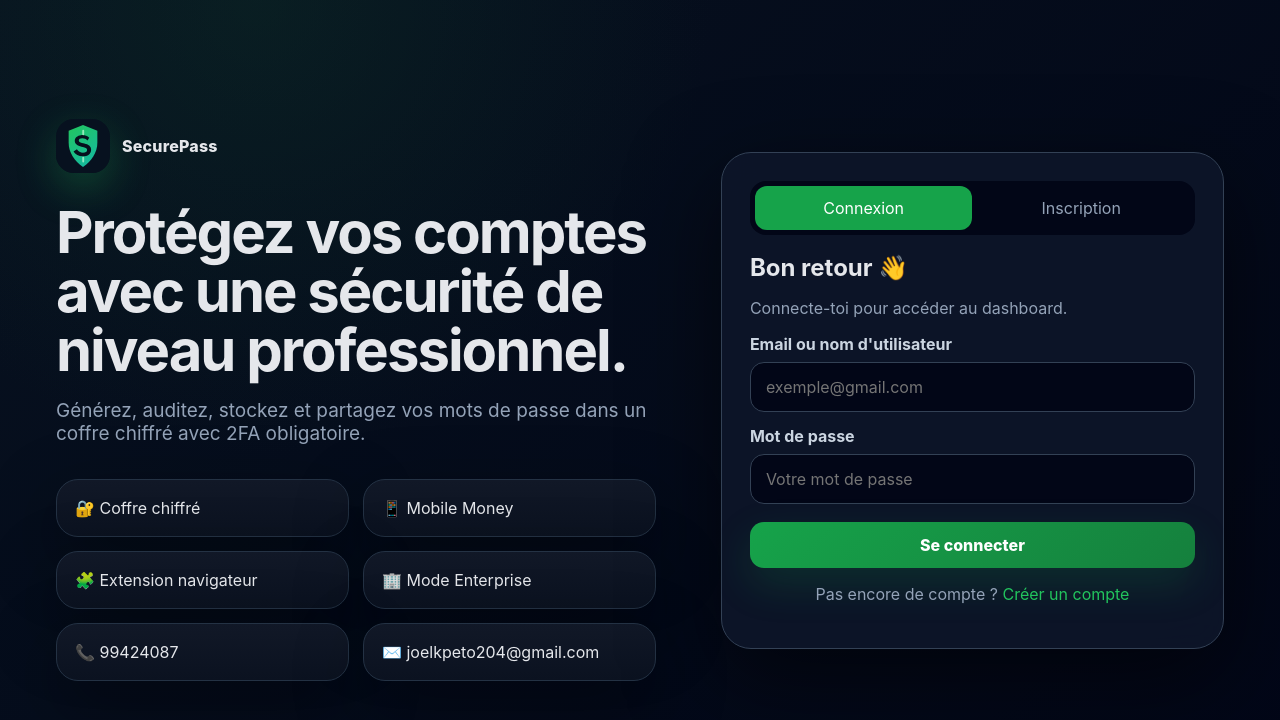
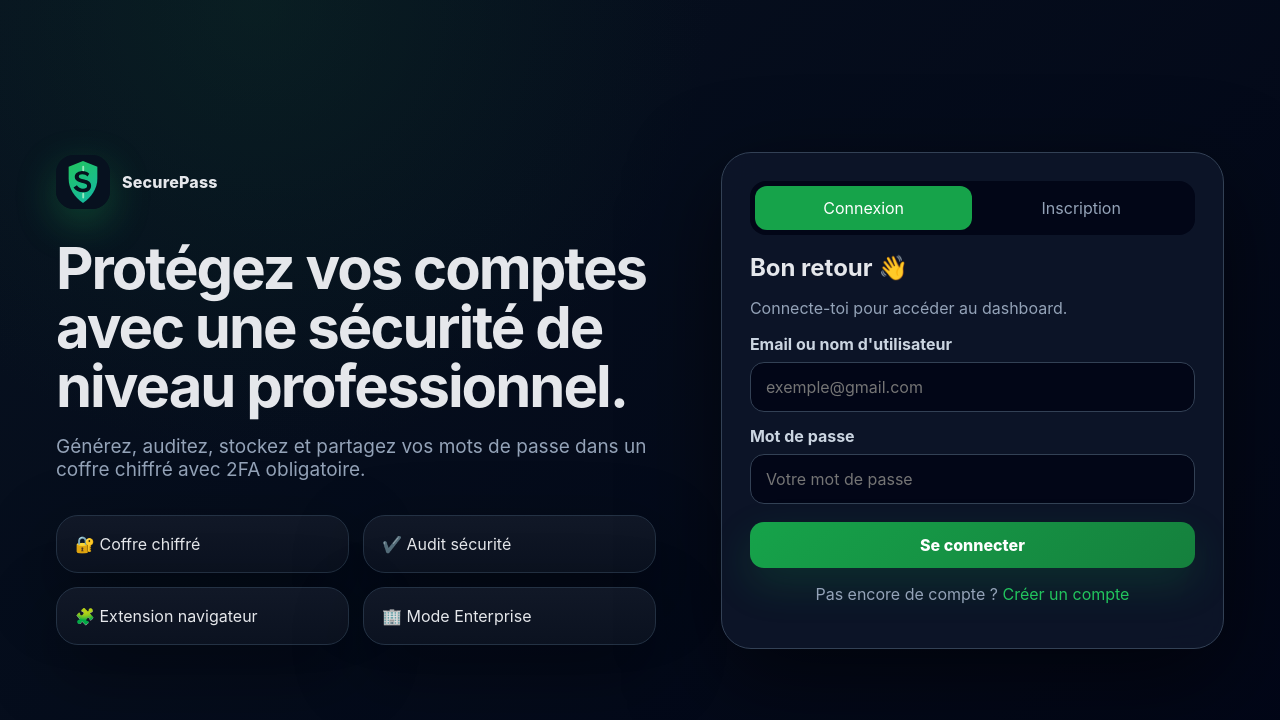
Before and after one commit to joel1589-spec/securepass, a Flask app: page / in a window 1280 px wide. Shown: the top 720 px of the page. Run offline with Flask 3, Linux system fonts and the light colour scheme.

Commit message:
Update index.html

```diff
--- a/templates/index.html
+++ b/templates/index.html
@@ -1,5 +1,8 @@
 <!doctype html><html lang="fr"><head>
 <meta charset="utf-8"><meta name="viewport" content="width=device-width,initial-scale=1">
+<link rel="icon" type="image/svg+xml" href="/static/logo.svg">
+<link rel="alternate icon" href="/static/favicon.ico">
+<link rel="stylesheet" href="/static/style.css?v=51">
 <title>SecurePass — SaaS sécurité des mots de passe</title>
 <link rel="stylesheet" href="/static/style.css?v=52">
 </head><body>
@@ -10,7 +13,7 @@
     <h1>Protégez vos comptes avec une sécurité de niveau professionnel.</h1>
     <p>Générez, auditez, stockez et partagez vos mots de passe dans un coffre chiffré avec 2FA obligatoire.</p>
     <div class="trust-grid">
-      <div>🔐 Coffre chiffré</div><div>📱 Mobile Money</div><div>🧩 Extension navigateur</div><div>🏢 Mode Enterprise</div><div>📞 99424087</div><div>✉️ joelkpeto204@gmail.com</div>
+      <div>🔐 Coffre chiffré</div><div>✔️ Audit sécurité</div><div>🧩 Extension navigateur</div><div>🏢 Mode Enterprise</div>
     </div>
   </div>
   <div class="auth-card">
```
